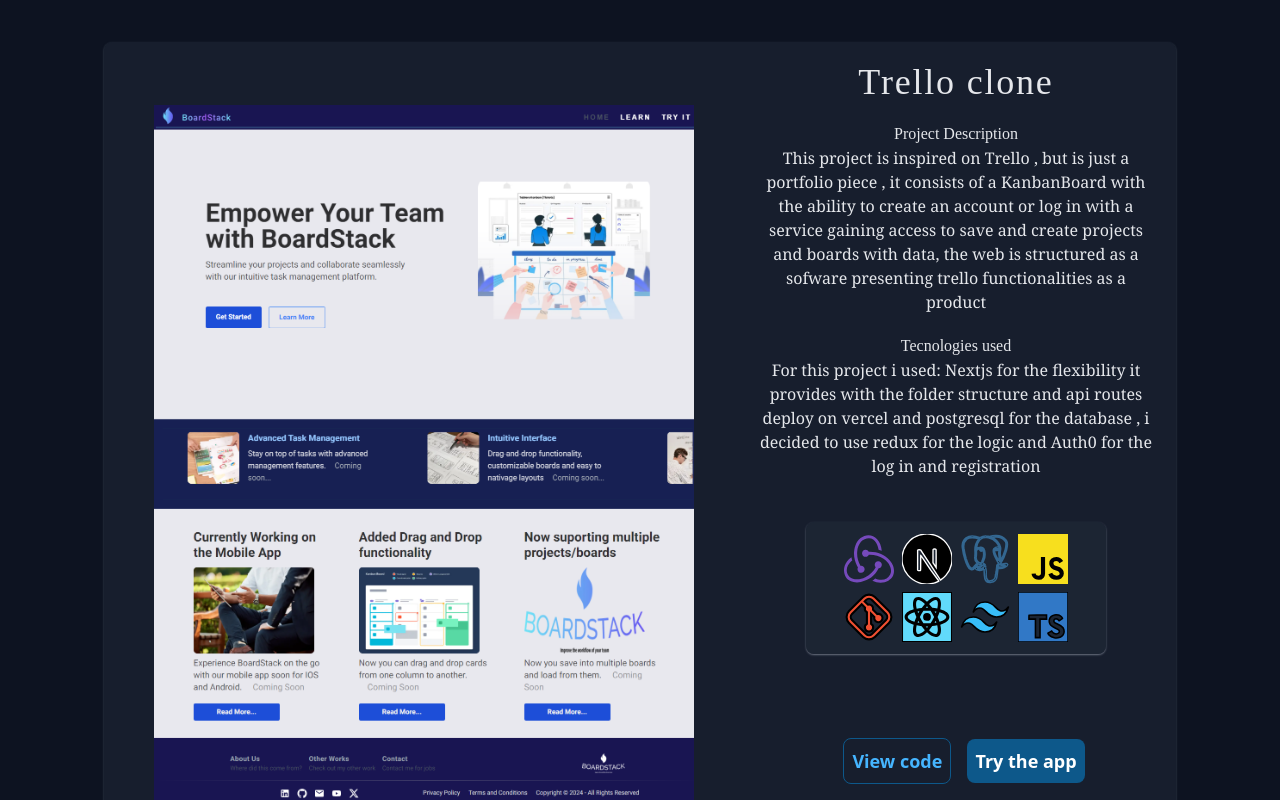
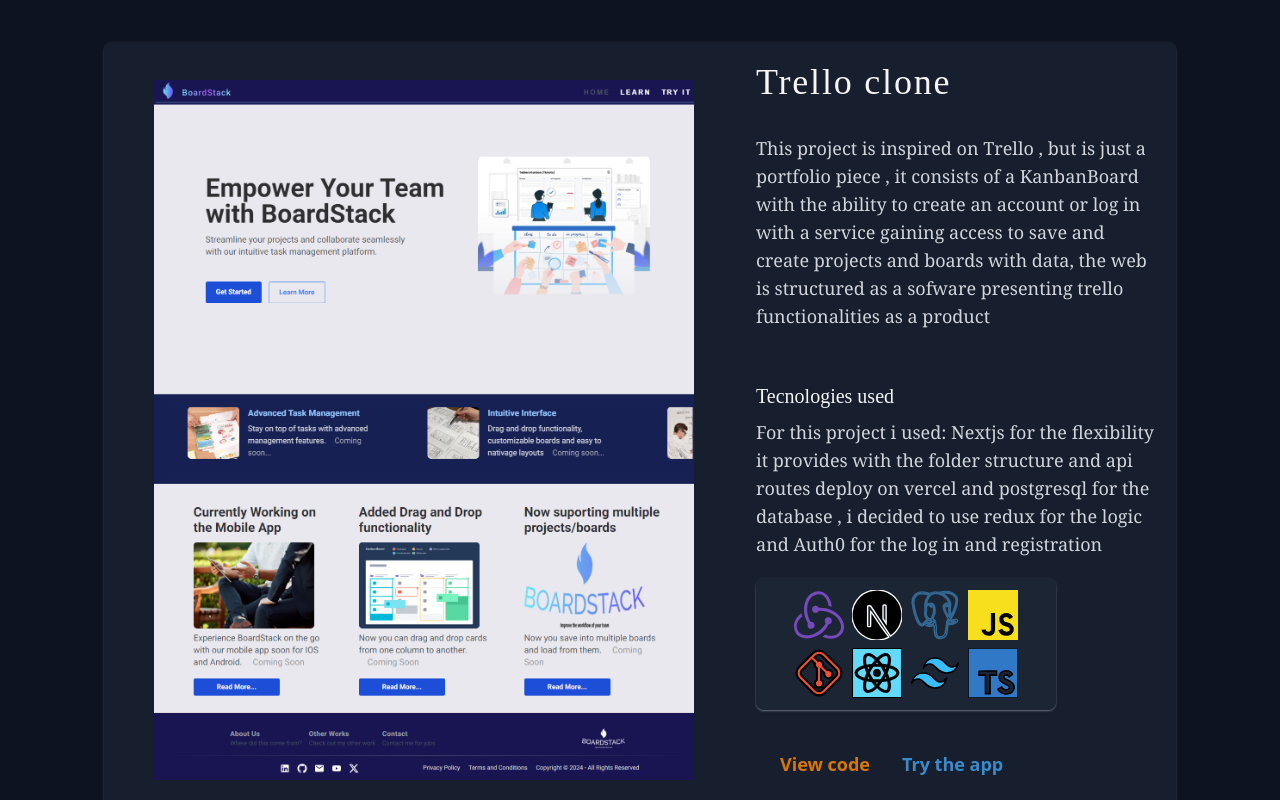
Before and after one commit to GabrielPaparello/cv, a React (Vite) app: page / in a window 1280 px wide. Shown: the part 960-1760 px from the top of the page. Built offline with nearby package versions, Linux system fonts and the light colour scheme; a web font is replaced by a local one.

Commit message:
for now finished styles of the projectSectio

```diff
--- a/src/components/Projects.tsx
+++ b/src/components/Projects.tsx
@@ -1,4 +1,5 @@
-import { useContext, useState } from "react";
+import React from "react";
+import { useContext } from "react";
 import { Link } from "react-router-dom";
 import { NavToggleContext } from "@/lib/context/NavToggleContext";
 import { singleProjectType } from "./project/data";
@@ -16,8 +17,8 @@
   ProjectMobileImg,
   ProjectIcons,
 }: ProjectProps) => {
-  const [active, setActive] = useState(false);
-  let { windowsWidth } = useContext(NavToggleContext);
+  // const [active, setActive] = useState(false);
+  const { windowsWidth } = useContext(NavToggleContext);
   return (
     <>
       <section className="flex flex-col md:flex-row m-5 gap-8 p-5 text-center bg-gray-700/25 shadow-sm shadow-gray-600 rounded-lg  text-gray-200 justify-center align-middle items-center  ">
@@ -28,19 +29,24 @@
             alt="fotografía del proyecto"
           />
         </article>
-        <article className="flex flex-col items-center justify-evenly gap-5 text-center max-w-[400px] ">
-          <h2 className="text-2xl md:text-4xl tracking-wider text-center  text-gray-200 ">
+        <article className="flex flex-col items-start justify-evenly gap-5 text-center max-w-[400px] ">
+          <h2 className="text-2xl md:text-4xl tracking-wider font-title text-start mb-3  text-[#F5F5F5] ">
             {ProjectName}
           </h2>
           <article>
-            <h3>Project Description</h3>
-            <p>{ProjectDescription}</p>
+            <p className="text-[#D1D5DB] text-base md:text-lg text-start font-body">
+              {ProjectDescription}
+            </p>
           </article>
           <article>
-            <h3>Tecnologies used</h3>
-            <p>{ProjectTechnologies}</p>
+            <h3 className="font-title text-start mt-8 mb-2 text-[#F5F5F5] text-xl ">
+              Tecnologies used
+            </h3>
+            <p className="text-[#D1D5DB] font-body text-start text-base md:text-lg">
+              {ProjectTechnologies}
+            </p>
           </article>
-          <section className="flex bg-gray-800/70 p-3 shadow-sm shadow-gray-500 rounded-lg flex-wrap justify-center text-center gap-2 mt-6 text-3xl max-w-[300px] ">
+          <section className="flex bg-gray-800/70 p-3 shadow-sm shadow-gray-500 rounded-lg flex-wrap justify-center text-center gap-2  text-3xl max-w-[300px] ">
             {ProjectIcons?.map((Icon, index) => (
               <Icon key={`icon-${index}`} />
             ))}
@@ -49,13 +55,13 @@
             <button
               className={`${
                 ProjectDisabled
-                  ? `pointer-events-none opacity-50 border-1 border-gray-200 text-gray-100 shadow-none`
-                  : ` border-[#0d588a] text-[#45b5ff]`
-              } my-16 m-4 border  p-2 rounded-lg font-semibold hover:bg-[#0d588a]/60 hover:text-white  text-lg`}
+                  ? `pointer-events-none opacity-50 border-1  text-gray-500 shadow-none`
+                  : `  text-[#D97706]`
+              } m-4   px-2 py-1 rounded-lg font-semibold  hover:text-[#F59E0B]  text-lg`}
             >
               <a href={ProjectGit}> View code </a>
             </button>
-            <button className="my-16  bg-[#0d588a] p-2 rounded-lg font-semibold text-lg cursor-pointer hover:bg-[#0d588a]/50  text-white">
+            <button className="text-[#3B8BCB] px-2 py-1 rounded-lg font-semibold text-lg cursor-pointer hover:text-[#5BA9E1]  ">
               <Link to={ProjectLink ? ProjectLink : "/"}>Try the app</Link>
             </button>
           </section>
--- a/src/sections/ProjectSection.tsx
+++ b/src/sections/ProjectSection.tsx
@@ -1,3 +1,4 @@
+import React from "react";
 import { Projects } from "../components/Projects";
 import projectData from "../components/project/data";
 import "../App.css";
```
